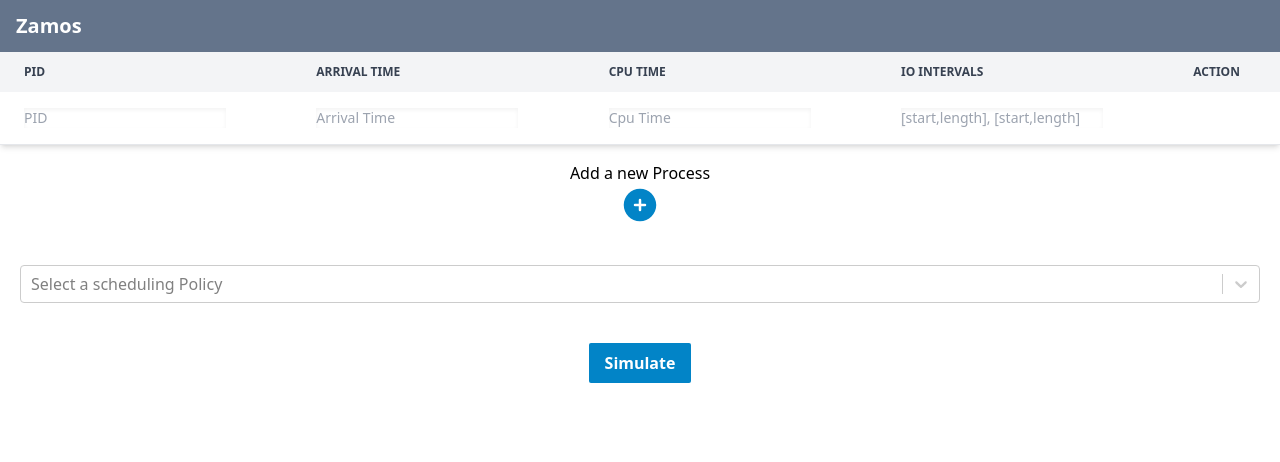
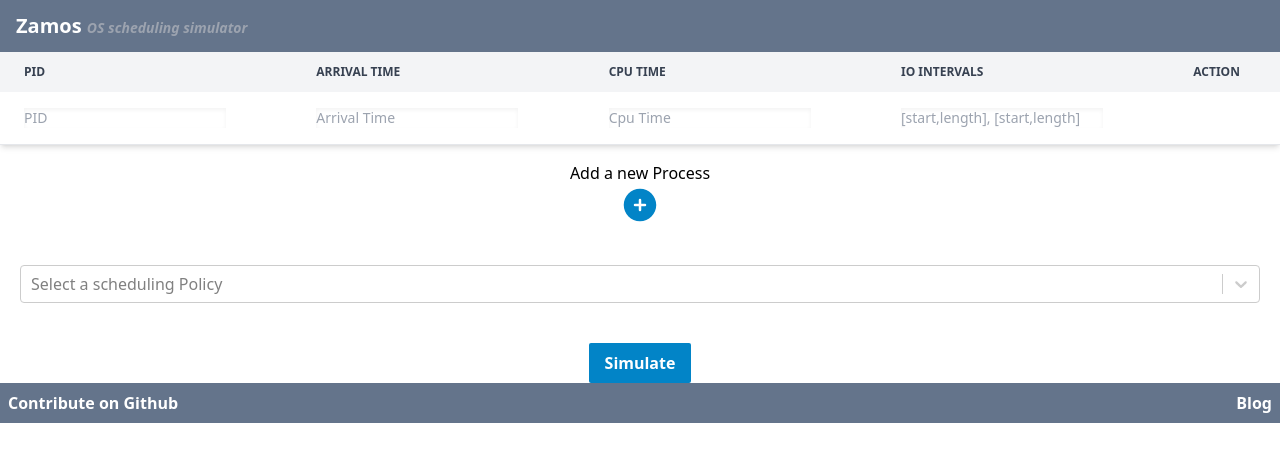
Before and after one commit to The-Zagy/zamos, a React (Vite) app: page / in a window 1280 px wide. Shown: the top 462 px of the page. Built offline with nearby package versions, Linux system fonts and the light colour scheme.

Commit message:
aesthetic changes

```diff
--- a/src/App.tsx
+++ b/src/App.tsx
@@ -8,6 +8,7 @@ import SelectPolicy, { Policies } from './SelectPolicy'
 import ResultsTable from './ResultsTable'
 import { MultiLevelFeedbackQueue, RoundRobin, SJF, firstInFirstOut, shortestTimeToCompletion } from './lib/scheduling-policies'
 import { cloneDeep } from 'lodash'
+import Footer from './Footer'
 const simulate = (policy: Policies, processes: Process[]): ProcessFinalStats[] => {
   const copy = cloneDeep(processes)
   switch (policy) {
@@ -36,13 +37,14 @@ function App() {
     setFinalProcesses((_) => simulate(choice, processes));
   }
   return (
-    <main className='w-full'>
+    <main className='w-full min-h-screen'>
       <Navbar />
       <ProcessForm processes={processes} setProcesses={setProcesses} />
       <SelectPolicy setChoice={setChoice} />
       <button className='bg-sky-600 px-4 py-2 rounded-sm m-auto block text-white font-bold active:bg-sky-400' onClick={handleSimulate}>Simulate</button>
       {finalProcesses.length !== 0 && <GanttChart processes={finalProcesses} />}
       {finalProcesses.length !== 0 && <ResultsTable results={finalProcesses} />}
+      <Footer />
     </main>
   )
 }
--- /dev/null
+++ b/src/Footer.tsx
@@ -0,0 +1,21 @@
+
+
+const Footer = () => {
+    return (
+        <footer className=" bg-slate-500 p-2 sticky bottom-0 w-full">
+            <div className="container mx-auto flex justify-between items-center text-white">
+                <a
+                    href="https://github.com/The-Zagy/zamos/tree/simulator-frontend"
+                    className="font-bold"
+                >
+                    Contribute on Github
+                </a>
+                <a href="https://zagy.tech" className="font-bold">
+                    Blog
+                </a>
+            </div>
+        </footer>
+    );
+};
+
+export default Footer;
--- a/src/Navbar.tsx
+++ b/src/Navbar.tsx
@@ -2,9 +2,9 @@ import React from 'react';
 
 const Navbar: React.FC = () => {
     return (
-        <nav className="flex items-center justify-between px-4 py-3 bg-slate-500 shadow-lg">
+        <nav className="flex items-center justify-between px-4 py-3 bg-slate-500  shadow-lg">
             <div className="flex items-center">
-                <div className="text-white font-bold text-xl">Zamos</div>
+                <div className="text-white font-bold text-xl">Zamos <em className='text-sm text-gray-400'>OS scheduling simulator</em></div>
             </div>
         </nav>
     );
```
